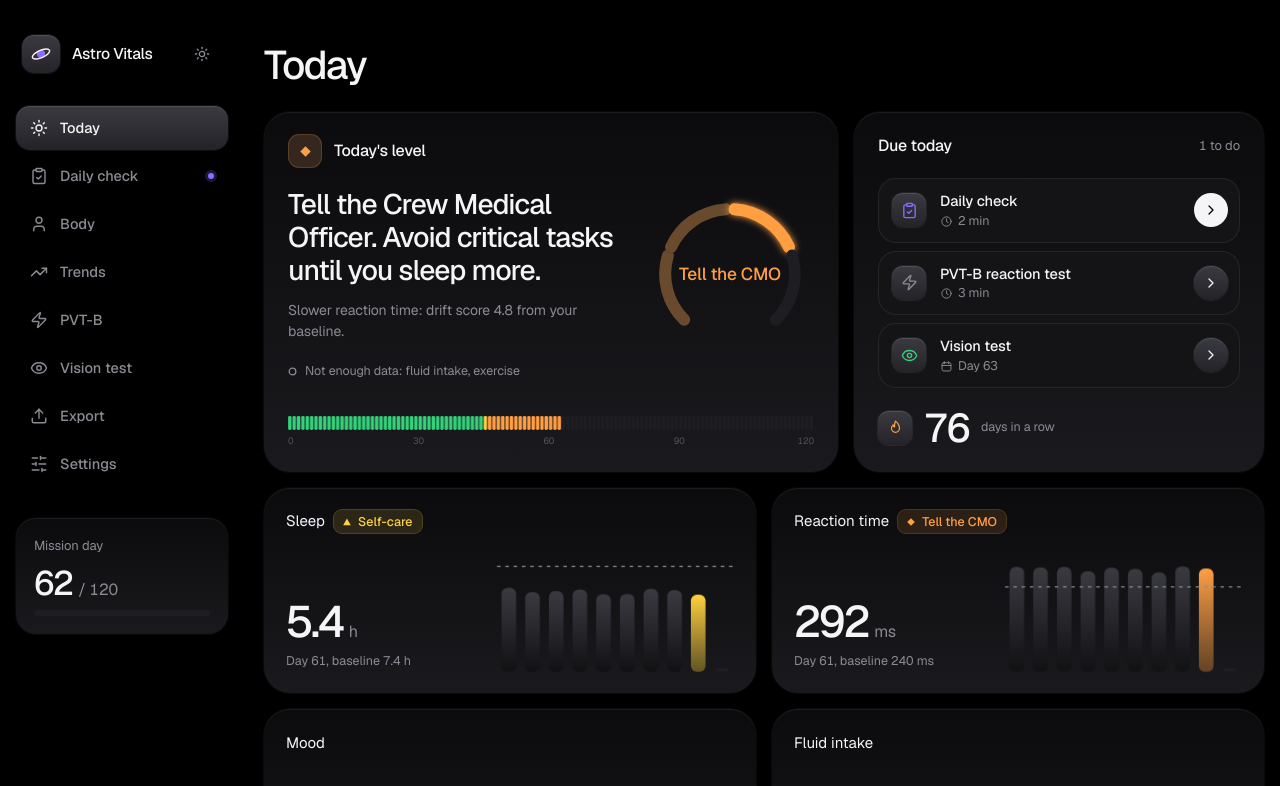
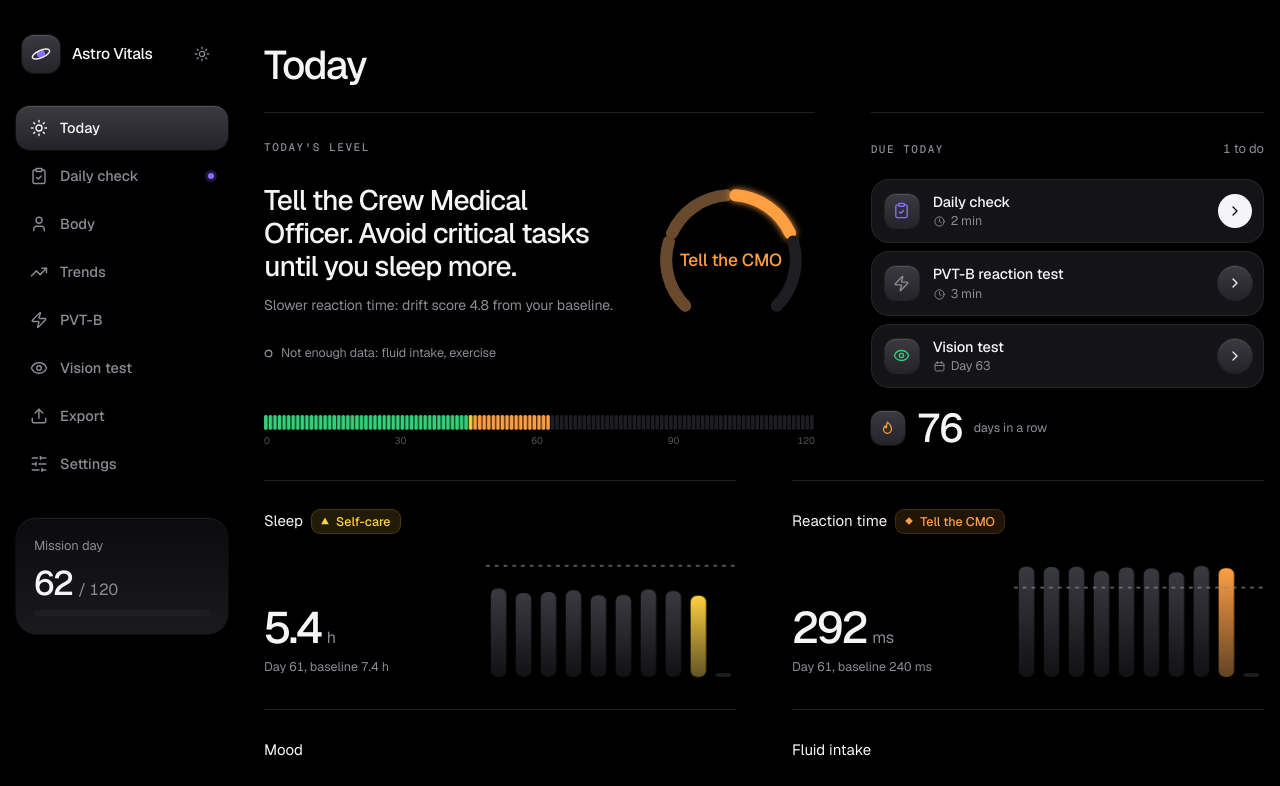
Before and after one commit to LouisLanganay/astro-vitals, a Svelte app in the folder app/: page / in a window 1280 px wide. Shown: the top 786 px of the page. Built offline with nearby package versions, Linux system fonts and the light colour scheme.

Commit message:
feat(app): remove the card boxes and separate the sections with thin lines (#43)

```diff
--- a/app/src/App.svelte
+++ b/app/src/App.svelte
@@ -375,7 +375,7 @@
     grid-area: main;
     min-width: 0;
     display: grid;
-    gap: 16px;
+    gap: 0;
     align-content: start;
   }
   .foot {
--- a/app/src/app.css
+++ b/app/src/app.css
@@ -314,3 +314,17 @@ input[type='range']::-moz-range-thumb { width: 18px; height: 18px; border: 0; bo
   .card.lift:hover,
   .btn:active:not([disabled]) { transform: none; }
 }
+
+html .card.card {
+  padding: 26px 0 32px;
+  border-radius: 0;
+  background: none;
+  box-shadow: none;
+  border-top: 1px solid var(--line-2);
+}
+@media (hover: hover) { html .card.card.lift:hover { transform: none; box-shadow: none; } }
+html .card > header h2 {
+  font-family: var(--font-data); font-size: 11px; font-weight: 500; letter-spacing: 0.14em; text-transform: uppercase; color: var(--muted);
+}
+html .card > header .ic { display: none; }
+html .grid, html .stack { gap: 0 56px; }
--- a/app/src/screens/daily/Home.svelte
+++ b/app/src/screens/daily/Home.svelte
@@ -521,7 +521,7 @@
 
   .vitals {
     display: grid;
-    gap: 16px;
+    gap: 0 56px;
     grid-template-columns: minmax(0, 1fr);
   }
   @media (min-width: 640px) {
--- a/app/src/screens/daily/Trends.svelte
+++ b/app/src/screens/daily/Trends.svelte
@@ -322,7 +322,7 @@
   }
   .charts {
     display: grid;
-    gap: 16px;
+    gap: 0 56px;
     grid-template-columns: minmax(0, 1fr);
   }
   @media (min-width: 900px) {
```
